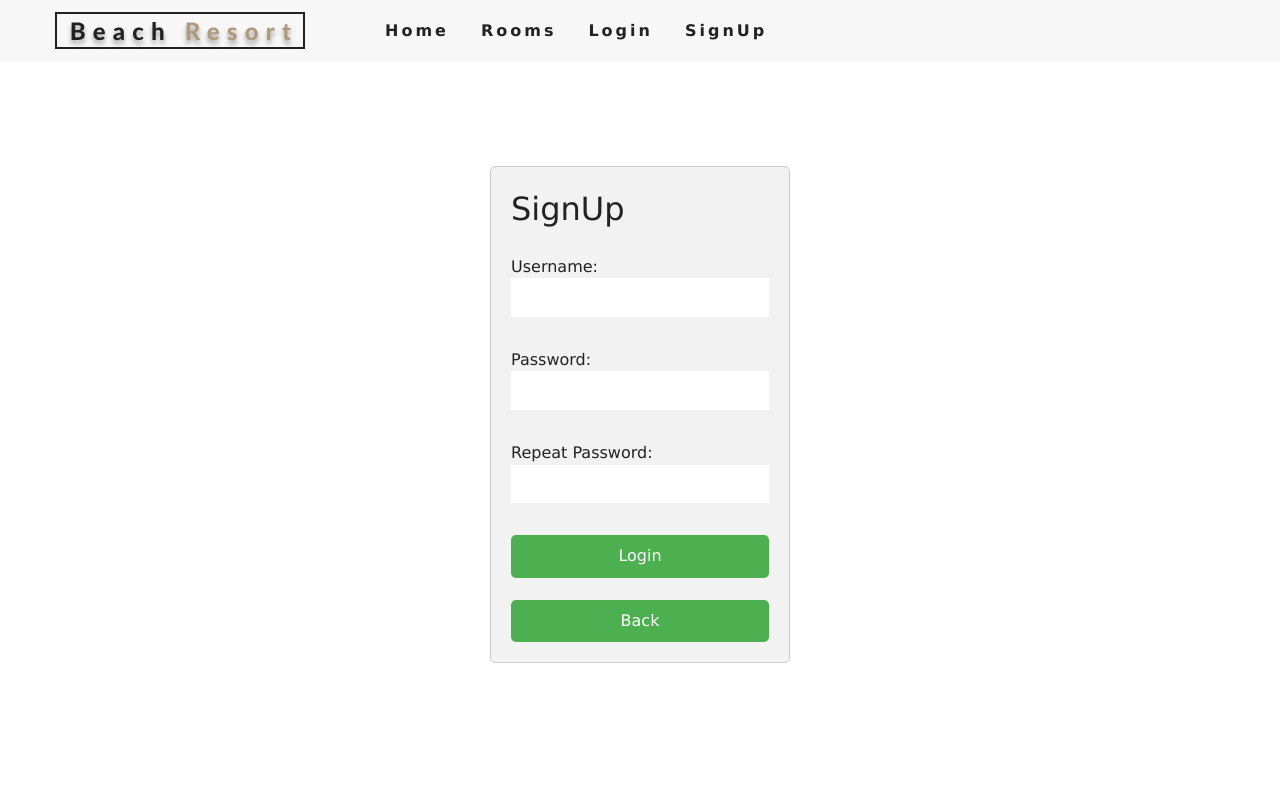
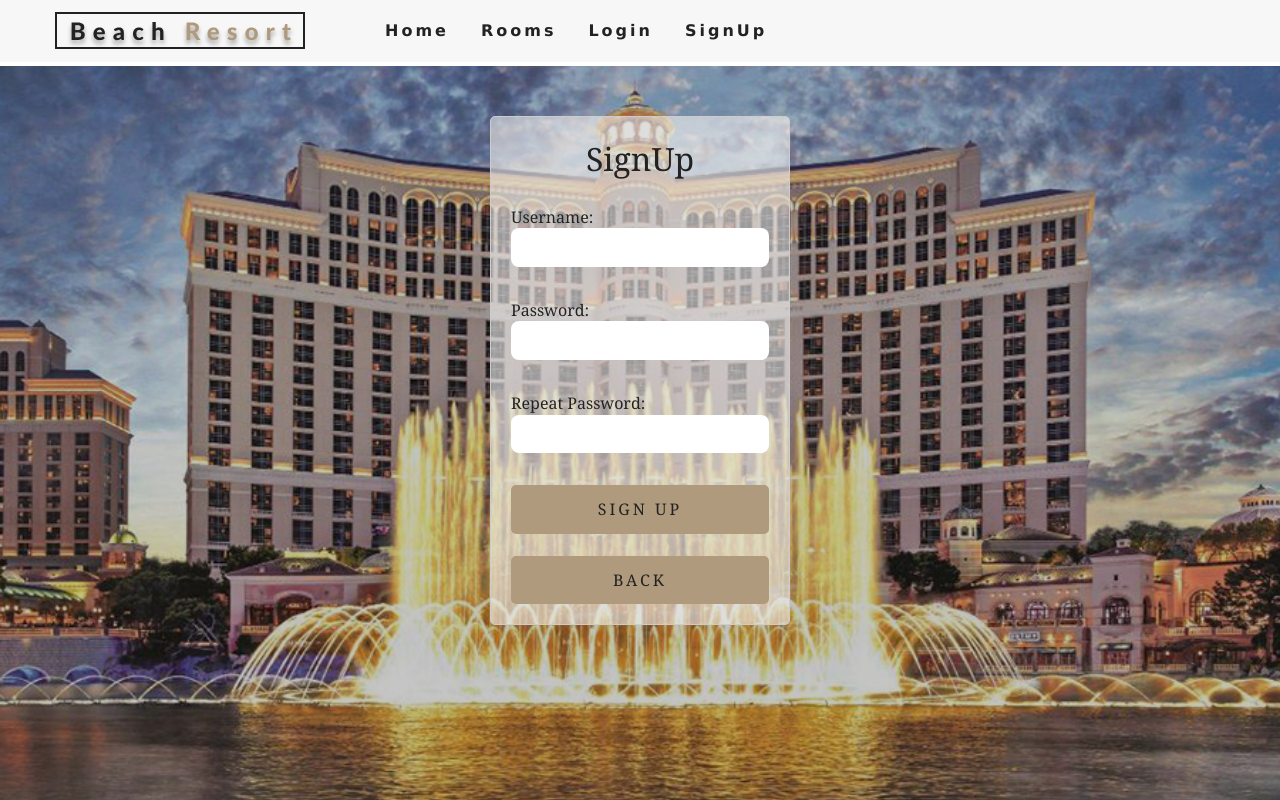
Before and after one commit to shayanshabani/Online-Hotel-Reservation, a React (Create React App) app: page /signup in a window 1280 px wide. Built offline with nearby package versions, Linux system fonts and the light colour scheme.

Commit message:
style for signup and login

```diff
--- a/src/App.css
+++ b/src/App.css
@@ -524,3 +524,10 @@ h6 {
 
   text-align: center;
 }
+
+.login {
+  background: url('./images/login.jpg') center/cover no-repeat;;
+  min-height: calc(100vh - 66px);
+
+  padding-top: 50px;
+}
--- a/src/pages/LoginPage.js
+++ b/src/pages/LoginPage.js
@@ -99,8 +99,9 @@ function LoginPage() {
     };
 
     return (
-        <div style={containerStyle}>
-        <h2>Login</h2>
+        <div className="login font-serif">
+        <div style={containerStyle} >
+        <h2 className='text-center'>Login</h2>
         <form onSubmit={handleLogin}>
             <label>
             Username:
@@ -109,6 +110,7 @@ function LoginPage() {
                 value={username}
                 onChange={handleUsernameChange}
                 style={inputStyle}
+                className="rounded-lg"
             />
             </label>
             <br />
@@ -119,13 +121,15 @@ function LoginPage() {
                 value={password}
                 onChange={handlePasswordChange}
                 style={inputStyle}
+                className="rounded-lg"
             />
             </label>
             <br />
-            <button type="submit" style={buttonStyle}>Login</button>
+            <button type="submit" className='btn-primary' style={buttonStyle}>Login</button>
         </form>
         <br />
-        <button onClick={handleBackClick} type="submit" style={buttonStyle}>Back</button>
+        <button onClick={handleBackClick} type="submit" className='btn-primary' style={buttonStyle}>Back</button>
+        </div>
         </div>
     );
 }
@@ -134,11 +138,12 @@ function LoginPage() {
 const containerStyle = {
   width: '300px',
   margin: 'auto',
-  marginTop: '100px',
+  marginTop: '0px',
   padding: '20px',
+
   border: '1px solid #ccc',
   borderRadius: '5px',
-  backgroundColor: '#f2f2f2',
+  backgroundColor: '#f2f2f299',
 };
 
 const inputStyle = {
@@ -149,12 +154,9 @@ const inputStyle = {
 };
 
 const buttonStyle = {
-  display: 'block',
+
   width: '100%',
   padding: '10px',
-  backgroundColor: '#4caf50',
-  color: 'white',
-  border: 'none',
   borderRadius: '5px',
   cursor: 'pointer',
 };
--- a/src/pages/SignUpPage.js
+++ b/src/pages/SignUpPage.js
@@ -96,8 +96,9 @@ function SignUpPage() {
     };
 
     return (
+        <div className="login font-serif">
         <div style={containerStyle}>
-        <h2>SignUp</h2>
+        <h2 className='text-center'>SignUp</h2>
         <form onSubmit={handleSignUp}>
             <label>
             Username:
@@ -106,6 +107,7 @@ function SignUpPage() {
                 value={username}
                 onChange={handleUsernameChange}
                 style={inputStyle}
+                className="rounded-lg"
             />
             </label>
             <br />
@@ -116,6 +118,7 @@ function SignUpPage() {
                 value={password}
                 onChange={handlePasswordChange}
                 style={inputStyle}
+                className="rounded-lg"
             />
             </label>
             <br />
@@ -126,13 +129,15 @@ function SignUpPage() {
                     value={repeatePassword}
                     onChange={handleRepeatPasswordChange}
                     style={inputStyle}
+                    className="rounded-lg"
                 />
             </label>
             <br />
-            <button type="submit" style={buttonStyle}>Login</button>
+            <button type="submit" className='btn-primary' style={buttonStyle}>Sign Up</button>
         </form>
         <br />
-        <button onClick={handleBackClick} type="submit" style={buttonStyle}>Back</button>
+        <button onClick={handleBackClick} className='btn-primary' type="submit" style={buttonStyle}>Back</button>
+        </div>
         </div>
     );
 }
@@ -141,11 +146,12 @@ function SignUpPage() {
 const containerStyle = {
     width: '300px',
     margin: 'auto',
-  marginTop: '100px',
+    marginTop: '0px',
     padding: '20px',
+
     border: '1px solid #ccc',
     borderRadius: '5px',
-  backgroundColor: '#f2f2f2',
+    backgroundColor: '#f2f2f299',
   };
 
   const inputStyle = {
@@ -156,14 +162,10 @@ const inputStyle = {
   };
 
   const buttonStyle = {
-  display: 'block',
+
     width: '100%',
     padding: '10px',
-  backgroundColor: '#4caf50',
-  color: 'white',
-  border: 'none',
     borderRadius: '5px',
     cursor: 'pointer',
   };
-
 export default SignUpPage;
```
Also changed, not shown: src/images/login.jpg (added). Lines whose indentation alone changed are shown as unchanged.
